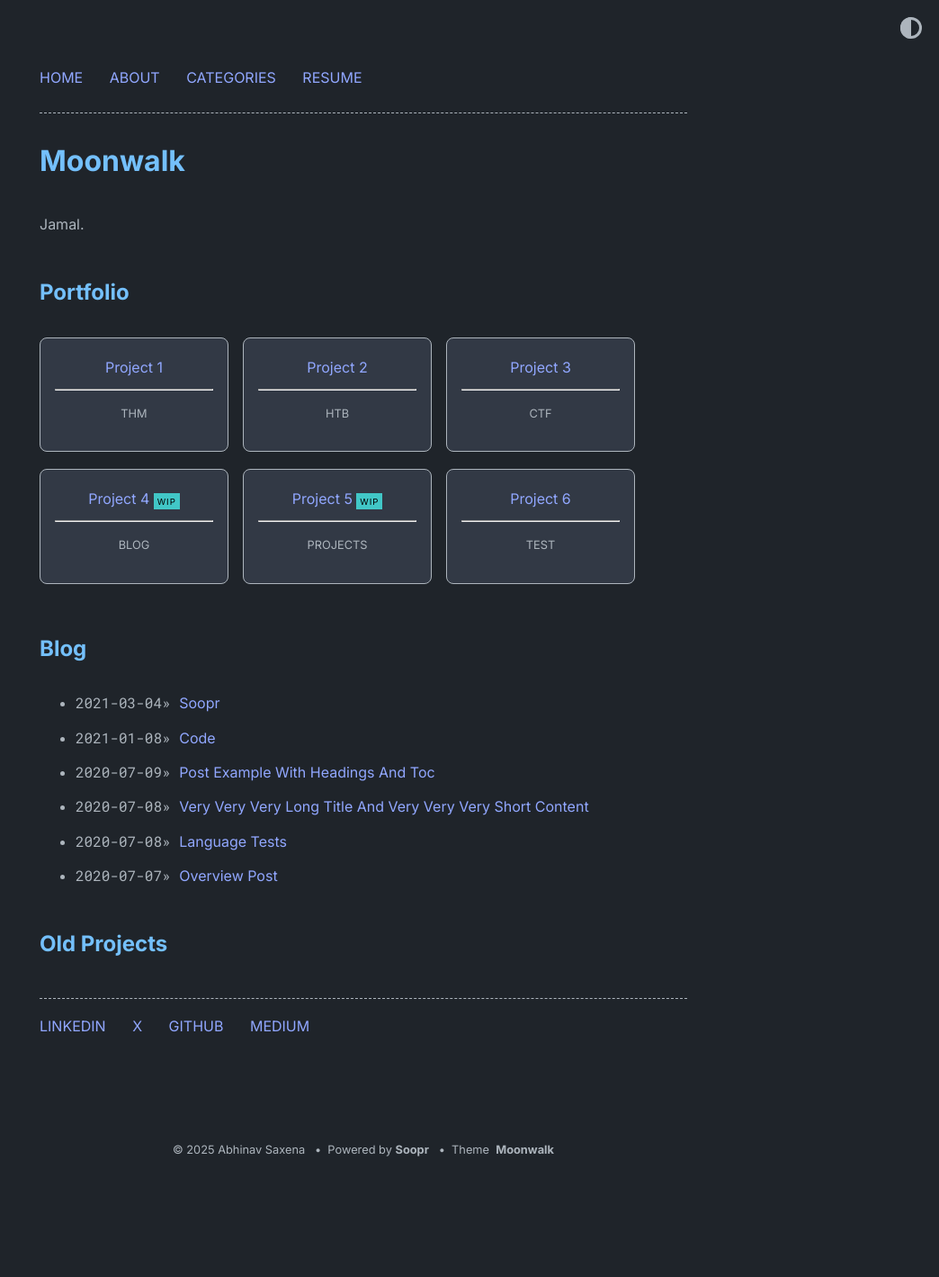
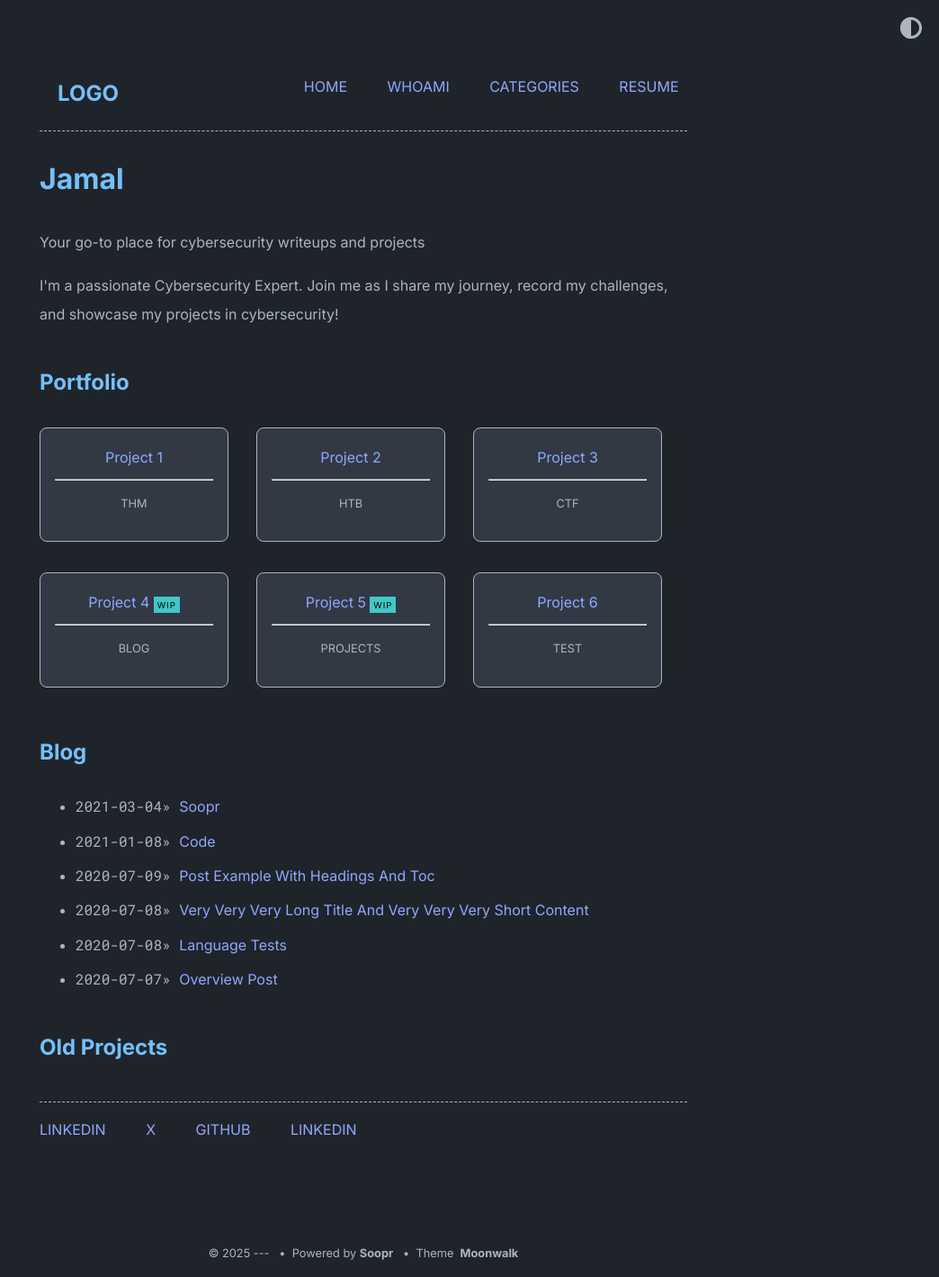
Before and after one commit to odajxx/odaj, a Jekyll site: the page built from index.md, in a window 1280 px wide. Shown: the whole page at 90% size, without its empty margins (236-1280 px from the left). Built offline with Jekyll 4.4.1, drawn with Linux system fonts in a browser that asks for light colours; before the commit the page ends 1304 px from its top, so only the background shows below that.

Commit message:
Header on home page done

```diff
--- a/_config.yml
+++ b/_config.yml
@@ -1,9 +1,9 @@
-title: Moonwalk
-author: Abhinav Saxena
+title: Jamal
+author: ---
 url: https://odajxx.github.io # root address of the site
 baseurl: "" # leave this empty for root-level deployment
 description: > # description of the site (multiple lines allowed)
-  Jamal.
+  I'm a passionate Cybersecurity Expert. Join me as I share my journey, record my challenges, and showcase my projects in cybersecurity!
 
 permalink: /:slug
 
--- a/_data/home.yml
+++ b/_data/home.yml
@@ -2,7 +2,7 @@ navbar_entries:
   - title: HOME
     url: about
 
-  - title: ABOUT
+  - title: WHOAMI
     url: about
 
   - title: CATEGORIES
@@ -58,16 +58,17 @@ project_entries:
 
 footer_entries:
   - title: LINKEDIN
+    url: https://linkedin.com/in/your-profile
+
+  - title: X
+    url: https://twitter.com/yourhandle
+
+  - title: GITHUB
+    url: https://github.com/yourgithub
+
+  - title: LINKEDIN
     url: https://www.abhinav.co
 
-  - title: X
-    url: https://twitter.com/abhinav
-
-  - title: GITHUB
-    url: https://github.com/abhinavs
-
-  - title: MEDIUM
-    url: feed.xml
 
 misc_entries:
   - title: this is an example vertical list
--- a/_layouts/home.html
+++ b/_layouts/home.html
@@ -3,16 +3,29 @@ layout: default
 ---
 
 <header>
-{% if site.theme_config.show_navbar == true %}
-  {% include horizontal_list.html collection=site.data.home.navbar_entries %}
-  <div class="dashed"></div>
-{% endif %}
+  {% if site.theme_config.show_navbar == true %}
+    <div class="navbar">
+      <!-- Bold LOGO on the left -->
+      <h1 class="logo">LOGO</h1>
+
+      <!-- Navigation links on the right -->
+      <nav>
+        {% include horizontal_list.html collection=site.data.home.navbar_entries %}
+      </nav>
+    </div>
+    <div class="dashed"></div>
+  {% endif %}
 
   <h1>{{ site.title }}</h1>
+
+  <!-- Add a custom subtitle -->
+  <p class="subtitle">Your go-to place for cybersecurity writeups and projects</p>
+
   {% if site.theme_config.show_description == true %}
     <p>{{ site.description }}</p>
   {% endif %}
 </header>
+
 
 {{ content }}
 
--- a/_sass/moonwalk.scss
+++ b/_sass/moonwalk.scss
@@ -221,3 +221,33 @@ p code, li code {
   text-transform: lowercase;
   //border: 1px solid var(--text-secondary);
 }
+
+
+.navbar {
+  display: flex;
+  justify-content: space-between;
+  align-items: center;
+  width: 100%;
+  padding: 10px 20px;
+}
+
+.logo {
+  font-weight: bold;
+  font-size: 24px;
+  margin: 0;
+}
+
+.horizontal-list {
+  list-style: none;
+  display: flex;
+  gap: 15px;
+}
+
+.horizontal-list li {
+  display: inline;
+}
+
+.dashed {
+  border-top: 1px dashed var(--text);
+  margin-top: 0px;
+}
```
Also changed, not shown: README.md.
